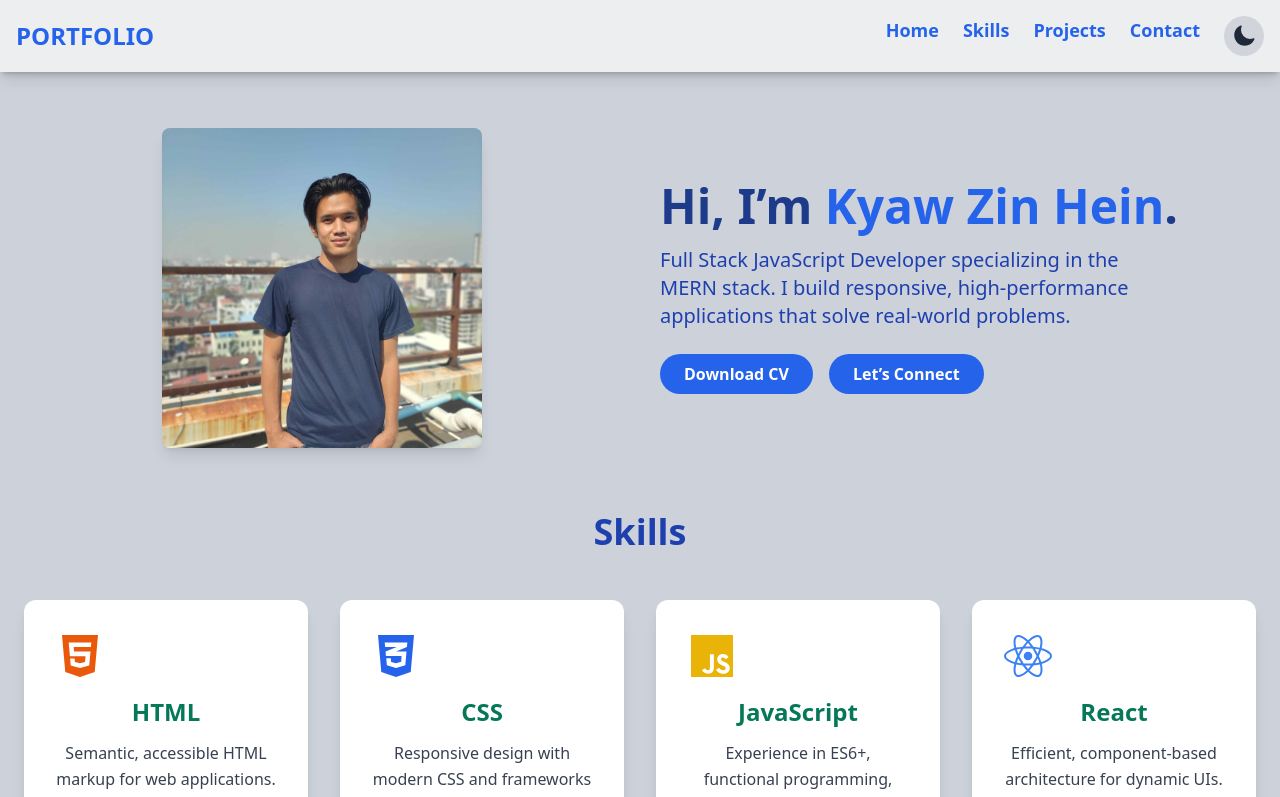
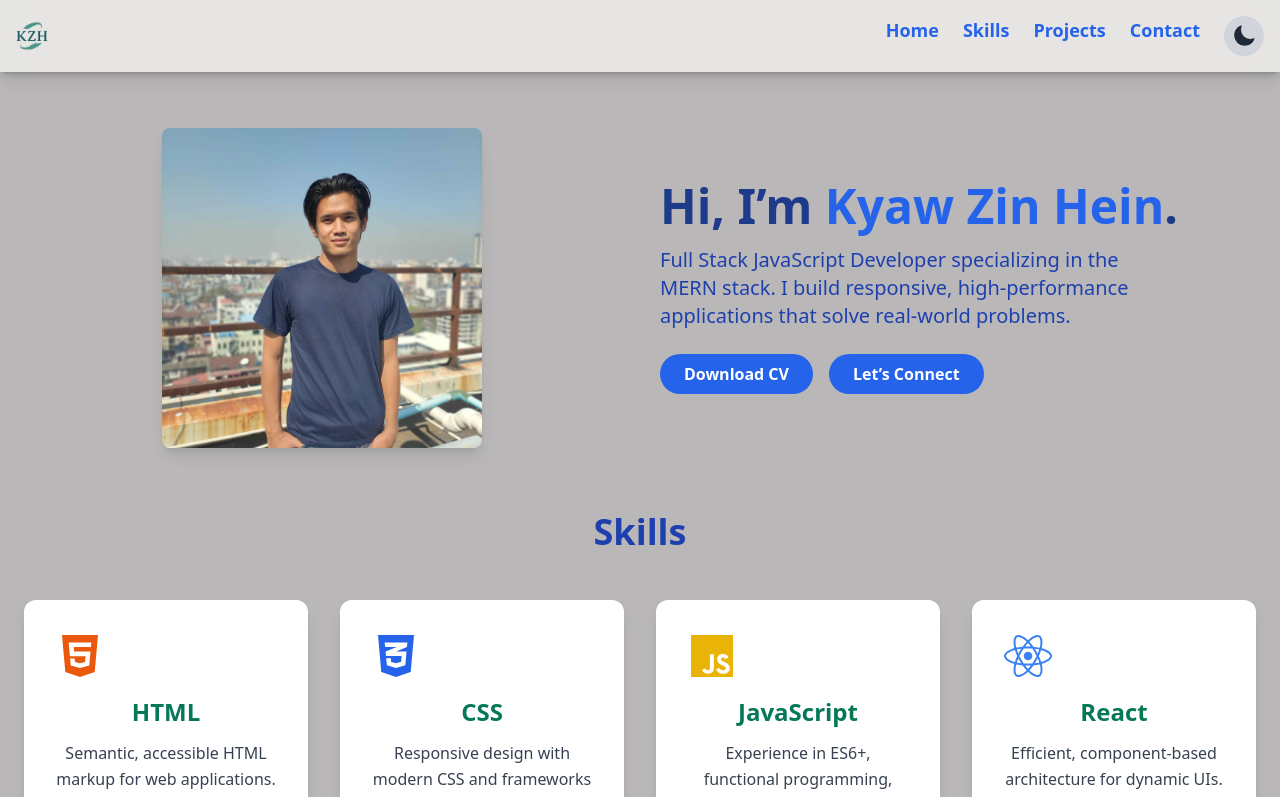
Before and after one commit to kyawzinhein1/portfolio, a React (Vite) app: page / in a window 1280 px wide. Shown: the top 797 px of the page. Built offline with nearby package versions, Linux system fonts and the light colour scheme.

Commit message:
update ui

```diff
--- a/index.html
+++ b/index.html
@@ -2,7 +2,7 @@
 <html lang="en">
   <head>
     <meta charset="UTF-8" />
-    <link rel="icon" type="image/svg+xml" href="/portfolio(2).png" />
+    <link rel="icon" type="image/svg+xml" href="/logo.png" />
     <meta name="description" content="kyawzinhein_portfolio">
     <meta name="viewport" content="width=device-width, initial-scale=1.0" />
     <title>Kyaw Zin Hein</title>
--- a/src/App.jsx
+++ b/src/App.jsx
@@ -36,7 +36,7 @@ const App = () => {
   return (
     <div className={`${darkMode ? "dark" : ""}`}>
       <Nav toggleDarkMode={toggleDarkMode} darkMode={darkMode} />
-      <main className=" dark:bg-gray-900 text-gray-400 dark:text-gray-100">
+      <main className=" dark:bg-black text-gray-600 dark:text-gray-300">
         <Hero />
         <Skills />
         <Projects />
--- a/src/components/Footer.jsx
+++ b/src/components/Footer.jsx
@@ -8,7 +8,7 @@ const Footer = () => {
   };
 
   return (
-    <footer className="bg-slate-800 text-white py-4">
+    <footer className="bg-slate-800 text-white py-4 dark:bg-slate-900 dark:text-gray-400">
       <div className="container mx-auto px-6">
         <motion.div
           initial="hidden"
@@ -26,7 +26,7 @@ const Footer = () => {
 
           <div className="flex gap-4 md:mb-0">
             <a
-              href="mailto:kyawzinhein@gmail.com"
+              href="mailto:kyawzinhein.developer@gmail.com"
               className="hover:text-gray-400 transition-colors"
               label="Email"
             >
@@ -41,7 +41,7 @@ const Footer = () => {
               <FaGithub className="w-6 h-6" />
             </a>
             <a
-              href="https://www.linkedin.com/in/kyawzinhein"
+              href="https://www.linkedin.com/in/kyawzinhein-997kzh/"
               target="_blank"
               className="hover:text-gray-400 transition-colors"
               label="LinkedIn"
--- a/src/components/Nav.jsx
+++ b/src/components/Nav.jsx
@@ -15,7 +15,7 @@ function Navbar({ toggleDarkMode, darkMode }) {
   };
 
   return (
-    <section className="sticky top-0 z-50 bg-yellow-100 bg-opacity-10 dark:bg-gray-800 dark:bg-opacity-10 shadow-lg">
+    <section className="sticky top-0 z-50 bg-yellow-100 bg-opacity-10 dark:bg-gray-800 dark:bg-opacity-70 shadow-lg">
       <motion.nav
         initial={{ opacity: 0, y: -20 }}
         animate={{ opacity: 1, y: 0 }}
@@ -24,7 +24,9 @@ function Navbar({ toggleDarkMode, darkMode }) {
       >
         <div className="container mx-auto flex justify-between items-center">
           <div className="text-2xl font-bold uppercase text-blue-600 dark:text-yellow-400">
-            <a href="/">Portfolio</a>
+            <a href="/">
+              <img src="/logo.png" alt="Logo" className="w-8 h-auto"/>
+            </a>
           </div>
 
           {/* Desktop Links with Animation */}
@@ -111,7 +113,7 @@ function Navbar({ toggleDarkMode, darkMode }) {
             animate={{ opacity: 1 }}
             exit={{ opacity: 0 }}
             transition={{ duration: 0.3 }}
-            className="fixed inset-0 bg-black bg-opacity-30 backdrop-blur-sm flex justify-center items-center"
+            className="fixed inset-0 bg-black bg-opacity-10 backdrop-blur-sm flex justify-center items-center"
             onClick={closeMenu}
           >
             <motion.div
@@ -119,7 +121,7 @@ function Navbar({ toggleDarkMode, darkMode }) {
               animate={{ scale: 1, opacity: 1 }}
               exit={{ scale: 0.8, opacity: 0 }}
               transition={{ duration: 0.3 }}
-              className="bg-white bg-opacity-80 backdrop-blur-md rounded-lg shadow-lg p-8 space-y-6 w-60"
+              className="bg-white dark:bg-gray-300 bg-opacity-80 backdrop-blur-md rounded-lg shadow-lg p-8 space-y-6 w-60"
               onClick={(e) => e.stopPropagation()} // Prevent closing when clicking inside the menu
             >
               <a
--- a/src/components/Projects.jsx
+++ b/src/components/Projects.jsx
@@ -43,7 +43,7 @@ const Projects = () => {
   };
 
   return (
-    <section id="projects" className="py-16 dark:bg-gray-800">
+    <section id="projects" className="py-16">
       <div className="container mx-auto px-6">
         <h2 className="text-4xl font-bold text-center mb-12 text-blue-800 dark:text-blue-400">
           Projects
--- a/src/index.css
+++ b/src/index.css
@@ -3,5 +3,5 @@
 @tailwind utilities;
 
 body {
-  background: #cdd1da;
+  background: #b9b7b7;
 }
```
Also changed, not shown: public/logo.png (added).
